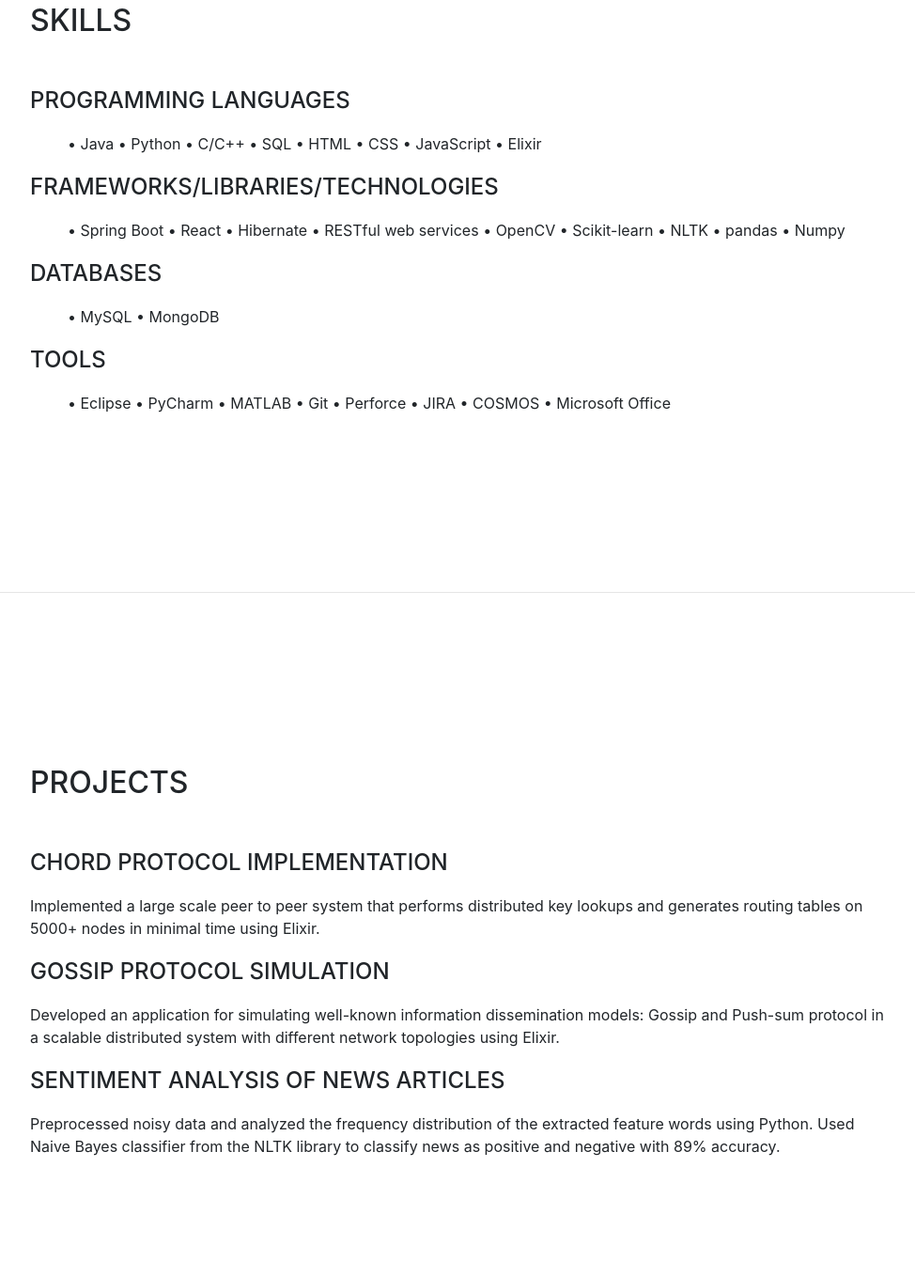
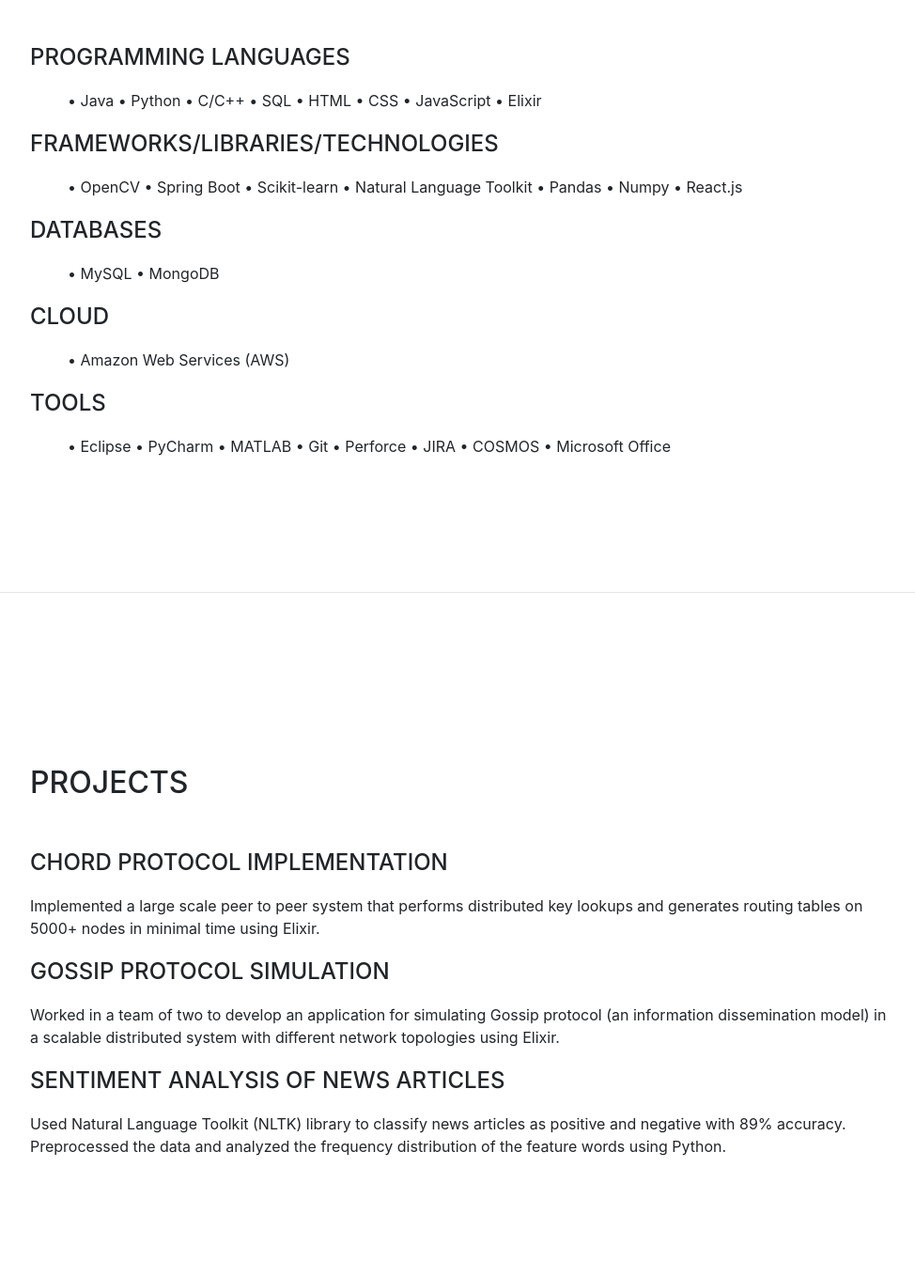
Before and after one commit to ej444/ej444.github.io, a website with bundled scripts: page index.html in a window 1280 px wide. Shown: the part 3022-4380 px from the top of the page at 94% size, without its empty margins (288-1262 px from the left). Built offline with nearby package versions, Linux system fonts and the light colour scheme; a web font is replaced by a local one.

Commit message:
Update index.html

```diff
--- a/index.html
+++ b/index.html
@@ -203,7 +203,7 @@
           <ul class="fa-ul mb-0">
             <li>
               <i></i>
-			  • Spring Boot • React • Hibernate • RESTful web services • OpenCV • Scikit-learn • NLTK • pandas • Numpy<p></p></li>
+			  • OpenCV • Spring Boot • Scikit-learn • Natural Language Toolkit • Pandas • Numpy • React.js<p></p></li>
           </ul>
           <div class="subheading mb-3">Databases</div>
           <ul class="fa-ul mb-0">
@@ -211,7 +211,14 @@
               <i></i>
 			  • MySQL • MongoDB<p></p></li>
           </ul>
-		  <div class="subheading mb-3">Tools</div>
+
+	 <div class="subheading mb-3">Cloud</div>
+          <ul class="fa-ul mb-0">
+            <li>
+              <i></i>
+			  • Amazon Web Services (AWS)<p></p></li>
+          </ul>
+	 <div class="subheading mb-3">Tools</div>
           <ul class="fa-ul mb-0">
             <li>
               <i></i>
@@ -229,9 +236,9 @@
           <div class="subheading mb-3">Chord protocol Implementation</div>
           <p>Implemented a large scale peer to peer system that performs distributed key lookups and generates routing tables on 5000+ nodes in minimal time using Elixir.</p>
           <div class="subheading mb-3">Gossip protocol Simulation</div>
-          <p>Developed an application for simulating well-known information dissemination models: Gossip and Push-sum protocol in a scalable distributed system with different network topologies using Elixir.</p>
+          <p>Worked in a team of two to develop an application for simulating Gossip protocol (an information dissemination model) in a scalable distributed system with different network topologies using Elixir.</p>
           <div class="subheading mb-3">Sentiment Analysis of news articles</div>
-          <p>Preprocessed noisy data and analyzed the frequency distribution of the extracted feature words using Python. Used Naive Bayes classifier from the NLTK library to classify news as positive and negative with 89% accuracy.</p>
+          <p>Used Natural Language Toolkit (NLTK) library to classify news articles as positive and negative with 89% accuracy. Preprocessed the data and analyzed the frequency distribution of the feature words using Python.</p>
         </div>
       </section>
 
```
